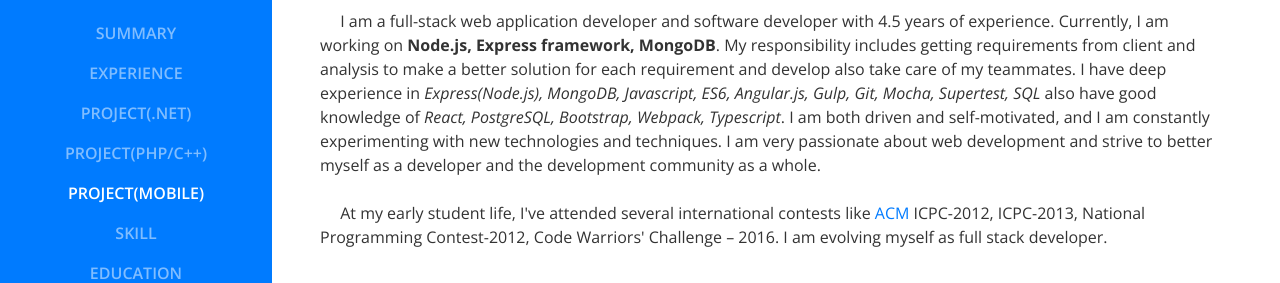
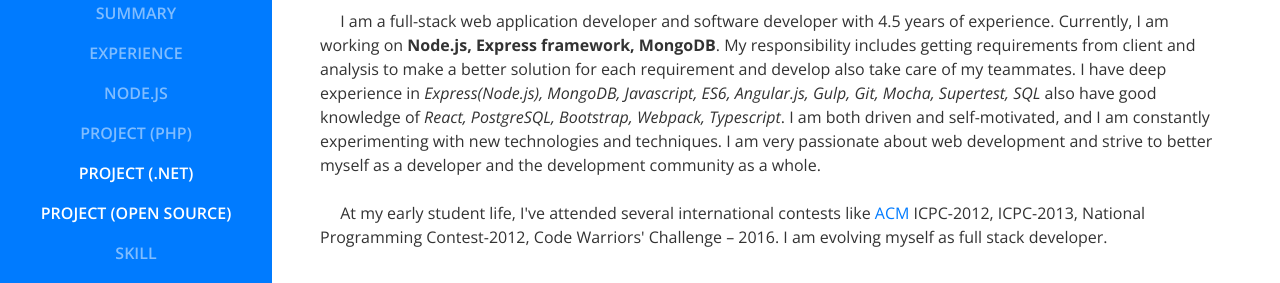
Before and after one commit to shaishab/shaishab.github.io, a plain HTML site: page index.html in a window 1280 px wide. Shown: the part 319-602 px from the top of the page. Drawn offline with nearby package versions, Linux system fonts and the light colour scheme; a web font is replaced by a local one.

Commit message:
update menu

```diff
--- a/index.html
+++ b/index.html
@@ -42,14 +42,17 @@
             <a class="nav-link js-scroll-trigger" href="#experience">Experience</a>
           </li>
           <li class="nav-item">
-            <a class="nav-link js-scroll-trigger" href="#project1">Project(.net)</a>
+            <a class="nav-link js-scroll-trigger" href="#project1">Node.js</a>
           </li>
           <li class="nav-item">
-            <a class="nav-link js-scroll-trigger" href="#project2">Project(php/c++)</a>
+            <a class="nav-link js-scroll-trigger" href="#project2">Project (php)</a>
           </li>
           <li class="nav-item">
-            <a class="nav-link js-scroll-trigger" href="#project3">Project(mobile)</a>
+            <a class="nav-link js-scroll-trigger" href="#project3">Project (.net)</a>
           </li>
+          <li class="nav-item">
+              <a class="nav-link js-scroll-trigger" href="#project3">Project (open source)</a>
+            </li>
           <li class="nav-item">
             <a class="nav-link js-scroll-trigger" href="#skills">Skill</a>
           </li>
@@ -304,8 +307,6 @@
         </div>
       </section>
 
-
-
     </div>
 
     <!-- Bootstrap core JavaScript -->
```
